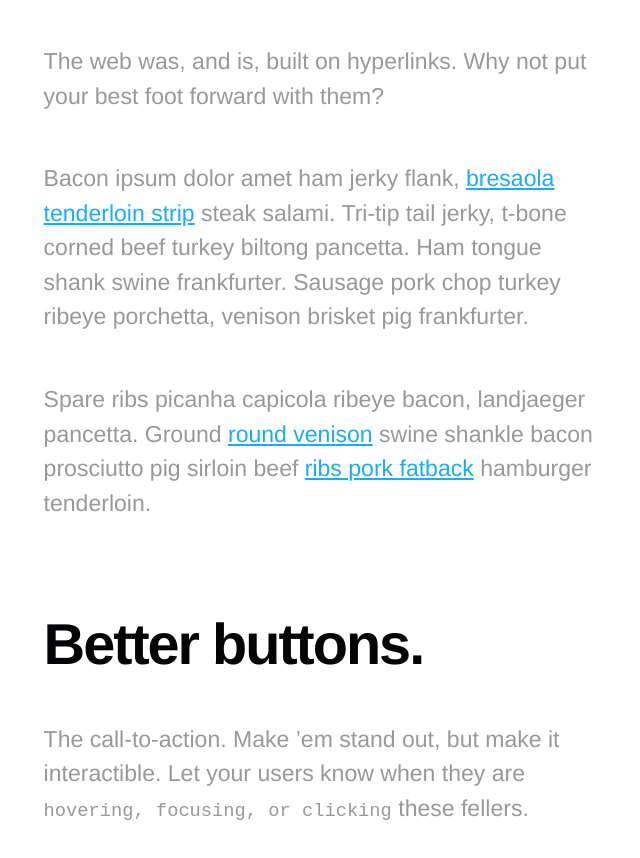
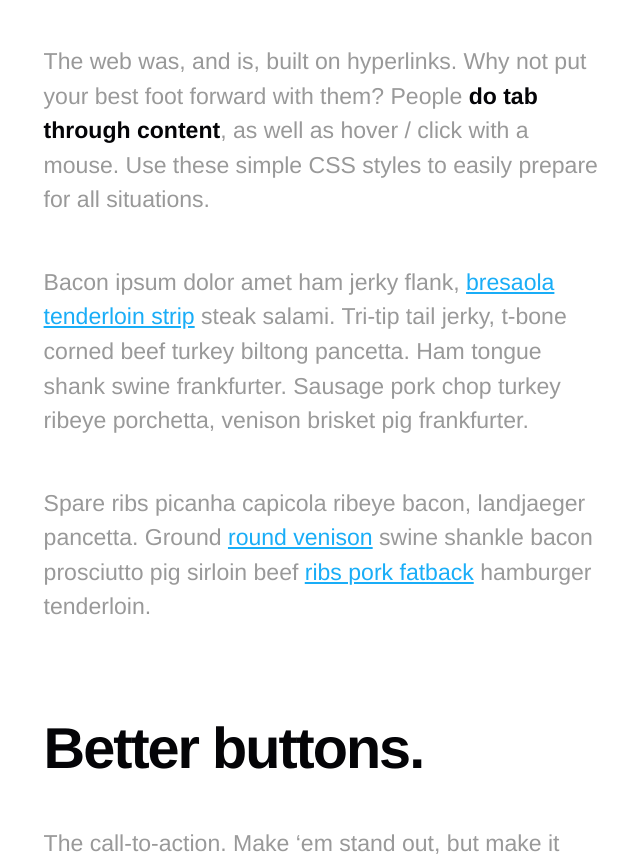
Before and after one commit to jefffis/interactible, a website: page index.html in a window 1280 px wide. Shown: the part 554-1412 px from the top of the page, without its empty margins (318-958 px from the left). Drawn offline with Linux system fonts and the light colour scheme.

Commit message:
Minor tweaks

```diff
--- a/index.html
+++ b/index.html
@@ -37,7 +37,7 @@
 
 			<h3>Better link styling and interactions.</h3>
 			<p>
-				The web was, and is, built on hyperlinks. Why not put your best foot forward with them?
+				The web was, and is, built on hyperlinks. Why not put your best foot forward with them? People <strong>do tab through content</strong>, as well as hover / click with a mouse. Use these simple CSS styles to easily prepare for all situations.
 			</p>
 			<p>
 				Bacon ipsum dolor amet ham jerky flank, <a href="##">bresaola tenderloin strip</a> steak salami. Tri-tip tail jerky, t-bone corned beef turkey biltong pancetta. Ham tongue shank swine frankfurter. Sausage pork chop turkey ribeye porchetta, venison brisket pig frankfurter.
@@ -48,7 +48,7 @@
 
 			<h3>Better buttons.</h3>
 			<p>
-				The call-to-action. Make &rsquo;em stand out, but make it interactible. Let your users know when they are <code>hovering, focusing, or clicking</code> these fellers.
+				The call-to-action. Make &lsquo;em stand out, but make it interactible. Let your users know when they are <code>hovering</code>, <code>focusing</code>, or <code>clicking</code> these fellers.
 			</p>
 			<p>
 				<a href="####" class="i-btn">Click me, bro.</a>
--- a/stylesheets/sass/simple-layout.scss
+++ b/stylesheets/sass/simple-layout.scss
@@ -15,6 +15,9 @@ html, body {
     min-height: 100%;
     // text-align: center;
     width: 100%;
+}
+code, strong {
+    color: $dgrey;
 }
 a {
     color: $blue;
@@ -118,12 +121,16 @@ fieldset {
 label {
     display: block;
     margin-bottom: 2rem;
+    max-width: 13rem;
     span {
         cursor: pointer;
         display: inline-block;
         font-weight: bold;
         letter-spacing: -.5px;
         margin-bottom: .5rem;
+        &:active {
+            opacity: .75;
+        }
     }
 }
 input {
```
Also changed, not shown: stylesheets/interactibles.css, stylesheets/interactibles.min.css.
